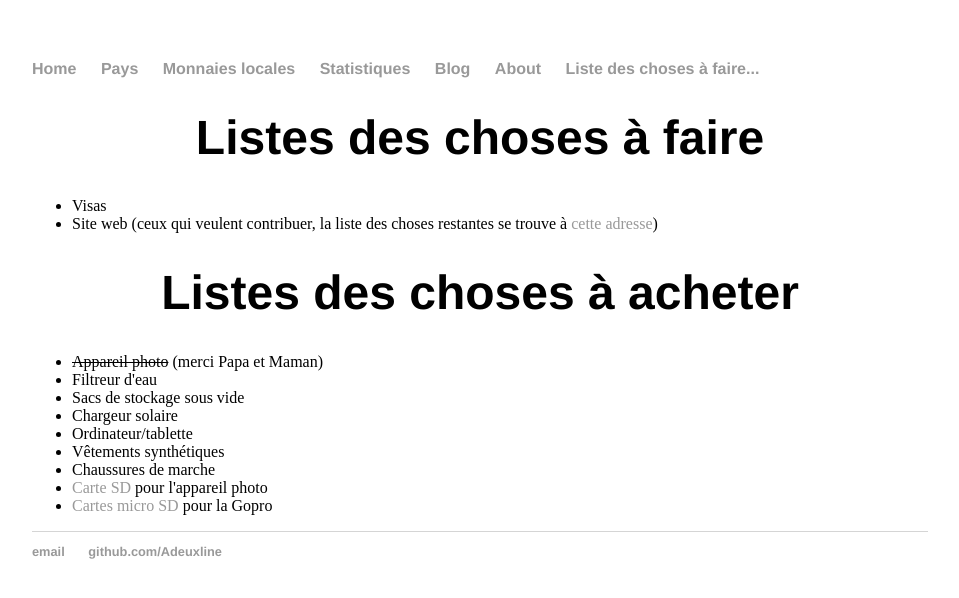
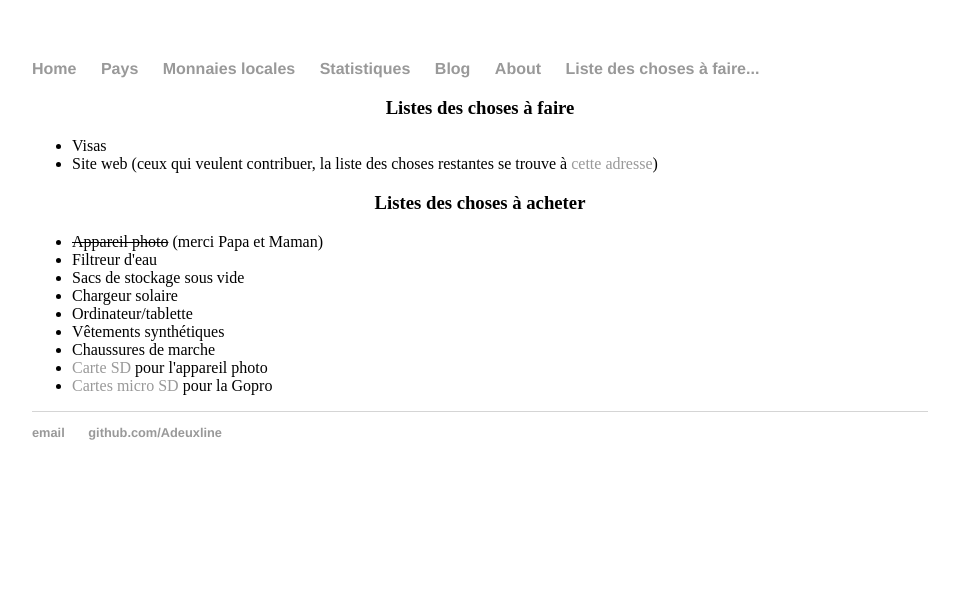
Before and after one commit to rlabe/adeuxline.github.io, a Jekyll site: the page built from todo/index.html, in a window 1280 px wide. Shown: the top 598 px of the page, without its empty margins (160-1119 px from the left). Built offline with Jekyll 4.4.1, drawn with Linux system fonts in a browser that asks for light colours.

```diff
--- a/todo/index.html
+++ b/todo/index.html
@@ -2,13 +2,13 @@
 layout: default
 title: To do
 ---
-<center><h1>Listes des choses à faire</h1></center>
+<center><h3>Listes des choses à faire</h3></center>
 <ul>
   <li>Visas</li>
   <li>Site web (ceux qui veulent contribuer, la liste des choses restantes se trouve à <a href="https://github.com/Adeuxline/adeuxline.github.io/issues">cette adresse</a>)</li>
 </ul>
 
-<center><h1>Listes des choses à acheter</h1></center>
+<center><h3>Listes des choses à acheter</h3></center>
 <ul>
   <li><s>Appareil photo</s> (merci Papa et Maman)</li>
   <li>Filtreur d'eau</li>
```
